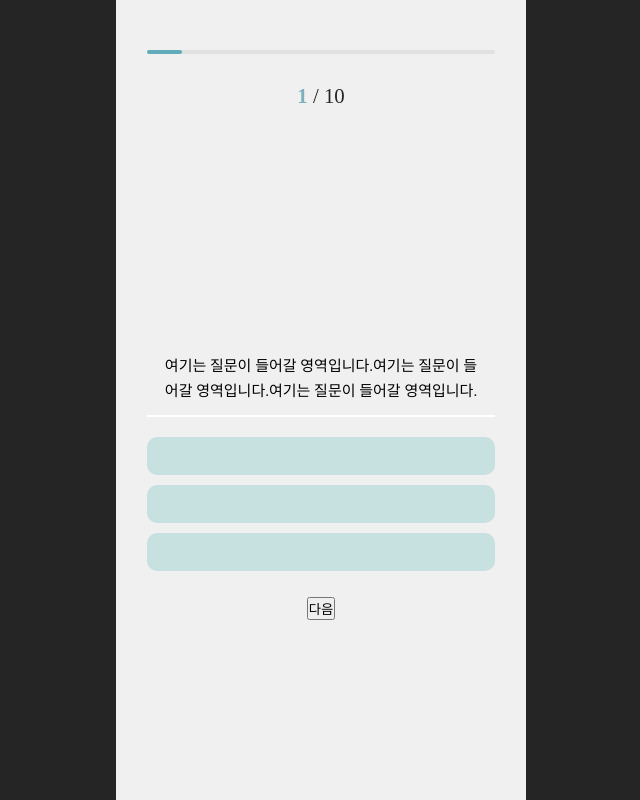
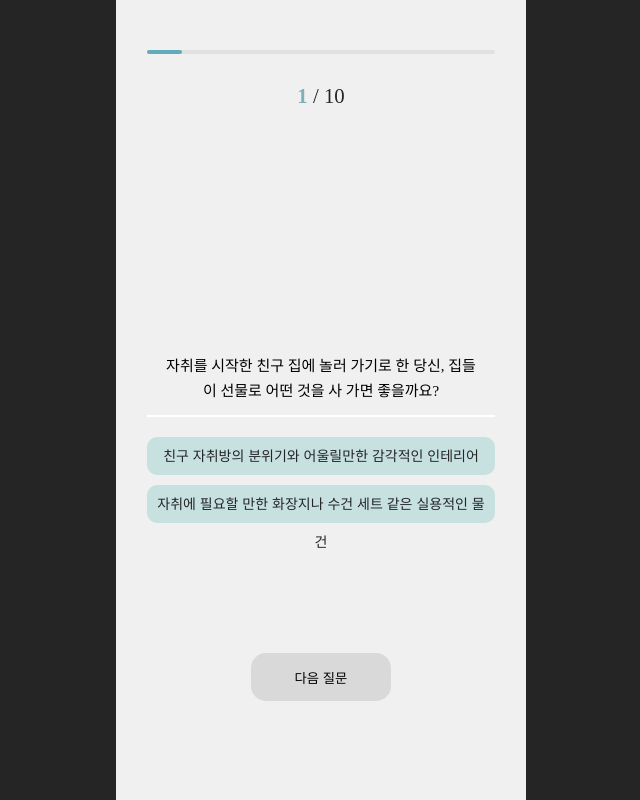
Before and after one commit to Dev-bti/Front_temporary, a React (Vite) app: page /questions in a window 1280 px wide. Shown: the whole page, without its empty margins (319-959 px from the left). Built offline with nearby package versions, Linux system fonts and the light colour scheme.

Commit message:
:art: QuestionPage 네크워킹 통신 테스트 성공
fetch complete

```diff
--- a/src/pages/QuestionPage/QuestionPage.jsx
+++ b/src/pages/QuestionPage/QuestionPage.jsx
@@ -1,4 +1,4 @@
-import React, { useState } from "react";
+import React, { useEffect, useState } from "react";
 import { Link } from "react-router-dom";
 import PageContainer from "../../styles/PageContainer";
 import PageStyle from "../../styles/PageStyle";
@@ -6,38 +6,43 @@ import ProgressIndex from "../../components/ProgressIndex";
 import ProgressBar from "../../components/ProgressBar";
 import Question from "../../components/Question";
 import AnswerBtn from "../../components/AnswerBtn";
+import ProcessBtn from "../../components/ProcessBtn";
 
 export default function QuestionPage() {
-  const [curQuestion, setCurQuestion] = useState({
-    text: "여기는 질문이 들어갈 영역입니다.여기는 질문이 들어갈 영역입니다.여기는 질문이 들어갈 영역입니다.",
-    img: "src/assets/question/question_calculator.png",
-    answer: [
-      "1. 친구 자취방의 분위기와 어울릴만한 인테리어 소품",
-      "2. 자취에 필요한 화장지나 수건 같은 실용적인 물건",
-      "3. 히히히히히히히 하하하하하하 헤헤헤헤헤헤호호",
-    ],
-  });
+  const [entireQuestion, setEntireQuestion] = useState([]);
+  const [curQuestion, setCurQuestion] = useState(null);
   const [curQuestionIndex, setCurQuestionIndex] = useState(1);
   const totalQuestions = 10;
 
   const progress = (curQuestionIndex / totalQuestions) * 100;
 
-  // 다음 질문으로 가는 버튼(n.1-9)
+  useEffect(() => {
+    fetch("src/data/dummy-data_question.json")
+      .then((res) => res.json())
+      .then((data) => {
+        setEntireQuestion(data);
+      });
+  }, []);
+
+  useEffect(() => {
+    const foundQuestion = entireQuestion.find(
+      (question) => question.question_ID === curQuestionIndex
+    );
+    setCurQuestion(foundQuestion);
+  }, [curQuestionIndex, entireQuestion]);
+
   const handleNextBtn = () => {
     if (curQuestionIndex < totalQuestions) {
       setCurQuestionIndex((prev) => prev + 1);
     }
   };
-  // 이전 질문으로 가는 버튼(n.2-10)
+
   const handlePrevBtn = () => {
     if (curQuestionIndex > 0) {
       setCurQuestionIndex((prev) => prev - 1);
     }
   };
-  // 결과 화면으로 가는 버튼(n.10)
-  const handleResultBtn = () => {
-    <Link to="/result" />;
-  };
+
   return (
     <PageContainer>
       <PageStyle>
@@ -47,13 +52,14 @@ export default function QuestionPage() {
           totalIndex={totalQuestions}
         />
         <Question
-          text={curQuestion.text}
-          img={curQuestion.img ? curQuestion.img : null}
+          questionNum={curQuestion?.question_ID}
+          text={curQuestion?.question_Sentence}
         />
-        <AnswerBtn items={curQuestion.answer} />
-        <Link to="/result">
-          <button>다음</button>
-        </Link>
+        <AnswerBtn items={curQuestion?.answers} />
+        <ProcessBtn
+          questionID={curQuestion?.question_ID}
+          onClickFunction={[handleNextBtn, handlePrevBtn]}
+        />
       </PageStyle>
     </PageContainer>
   );
```
